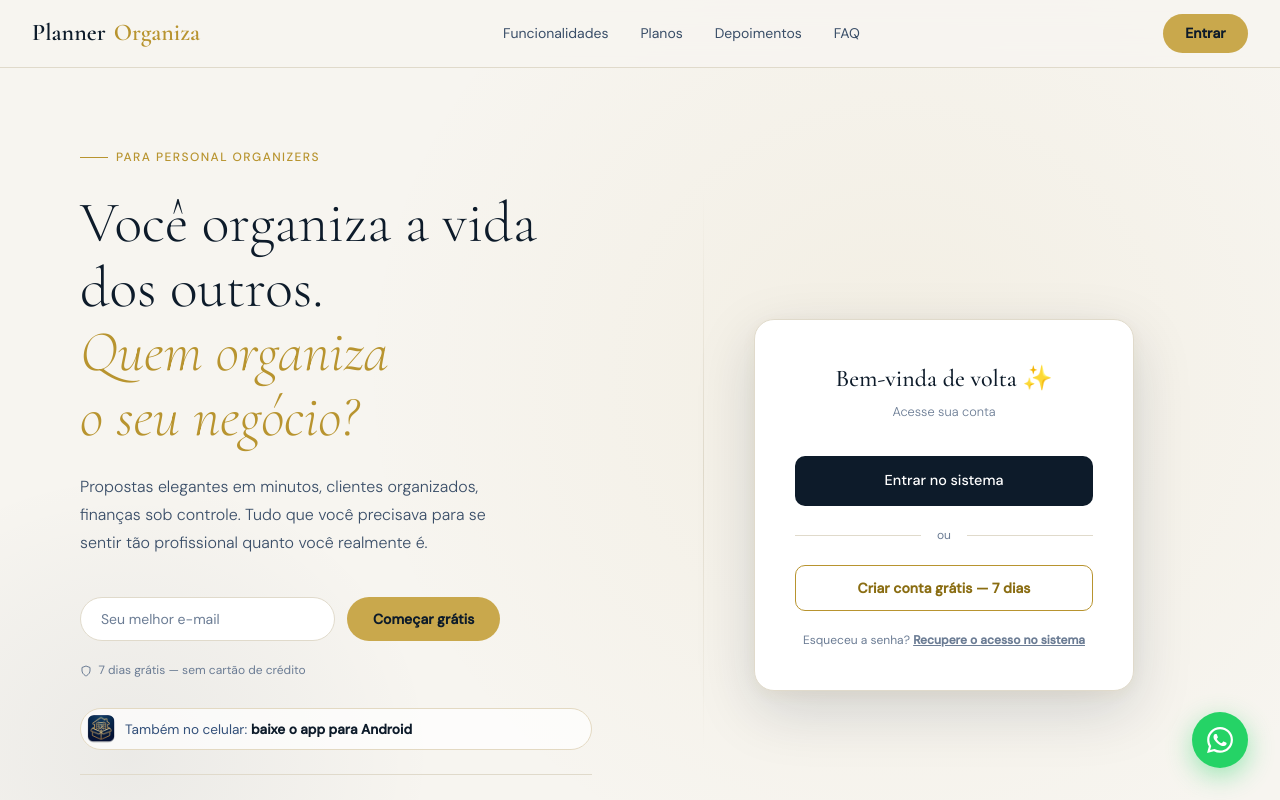
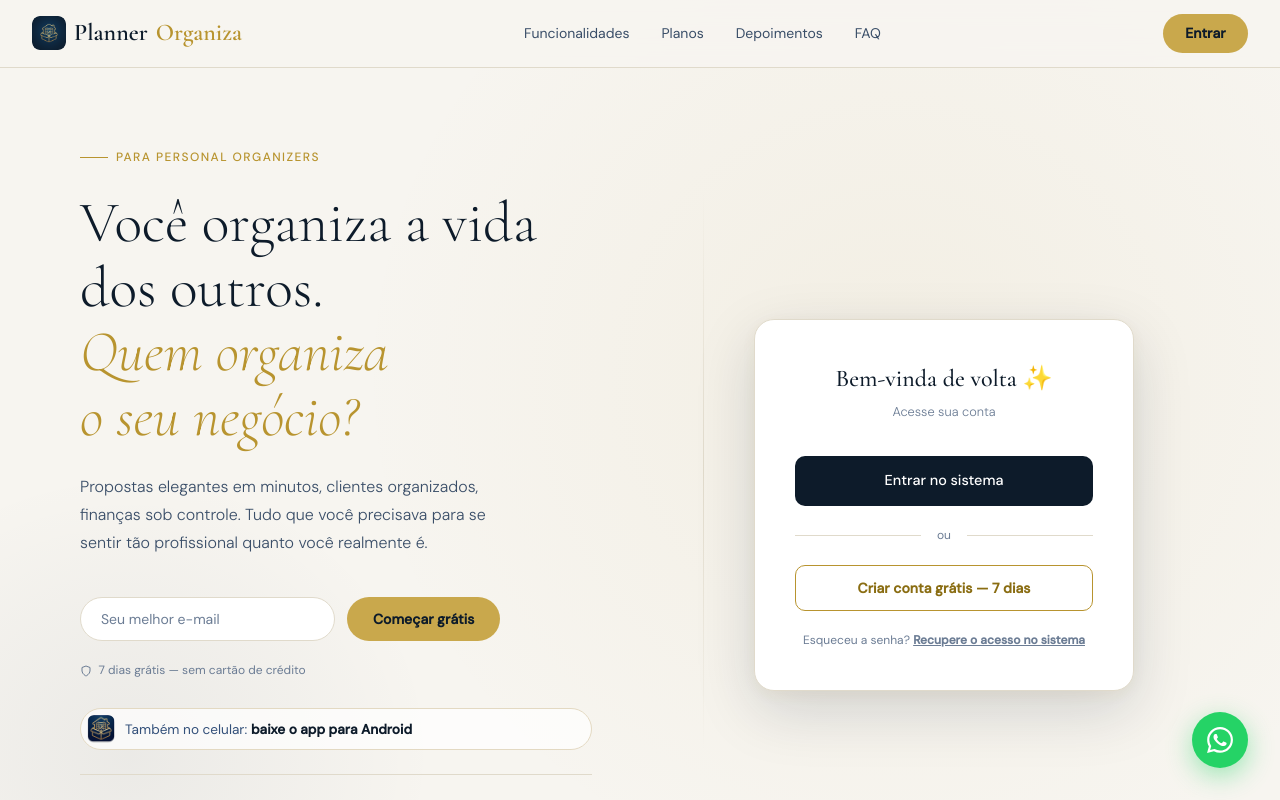
Before and after one commit to bicalho743/LandingPage_Planner, a React (Vite) app in the folder client/: page / in a window 1280 px wide. Shown: the top 800 px of the page. Built offline with nearby package versions, Linux system fonts and the light colour scheme; no server answers.

Commit message:
Landing: símbolo do app ao lado do nome no topo
Co-Authored-By: Claude Opus 5.5 <noreply@anthropic.com>
Claude-Session: https://claude.ai/code/session_01AZKqr2vzuwEfwycfR8umWz

```diff
--- a/client/src/index.css
+++ b/client/src/index.css
@@ -136,6 +136,7 @@ button, .button {
   display: flex; align-items: center; gap: 0.5rem;
 }
 .lp-logo span { color: var(--terracota); }
+.lp-logo-icone { width: 34px; height: 34px; border-radius: 8px; flex: none; }
 
 .lp-nav { display: flex; align-items: center; gap: 2rem; }
 .lp-nav a {
--- a/client/src/pages/LandingPage.tsx
+++ b/client/src/pages/LandingPage.tsx
@@ -204,6 +204,7 @@ export default function LandingPage() {
       {/* ── HEADER ── */}
       <header className={`lp-header${headerScrolled ? " scrolled" : ""}`}>
         <a href="#" className="lp-logo" onClick={(e) => { e.preventDefault(); scrollTo("inicio"); }}>
+          <img src="/icon-192.png" alt="" className="lp-logo-icone" width="34" height="34" />
           Planner <span>Organiza</span>
         </a>
         <nav className="lp-nav">
```
